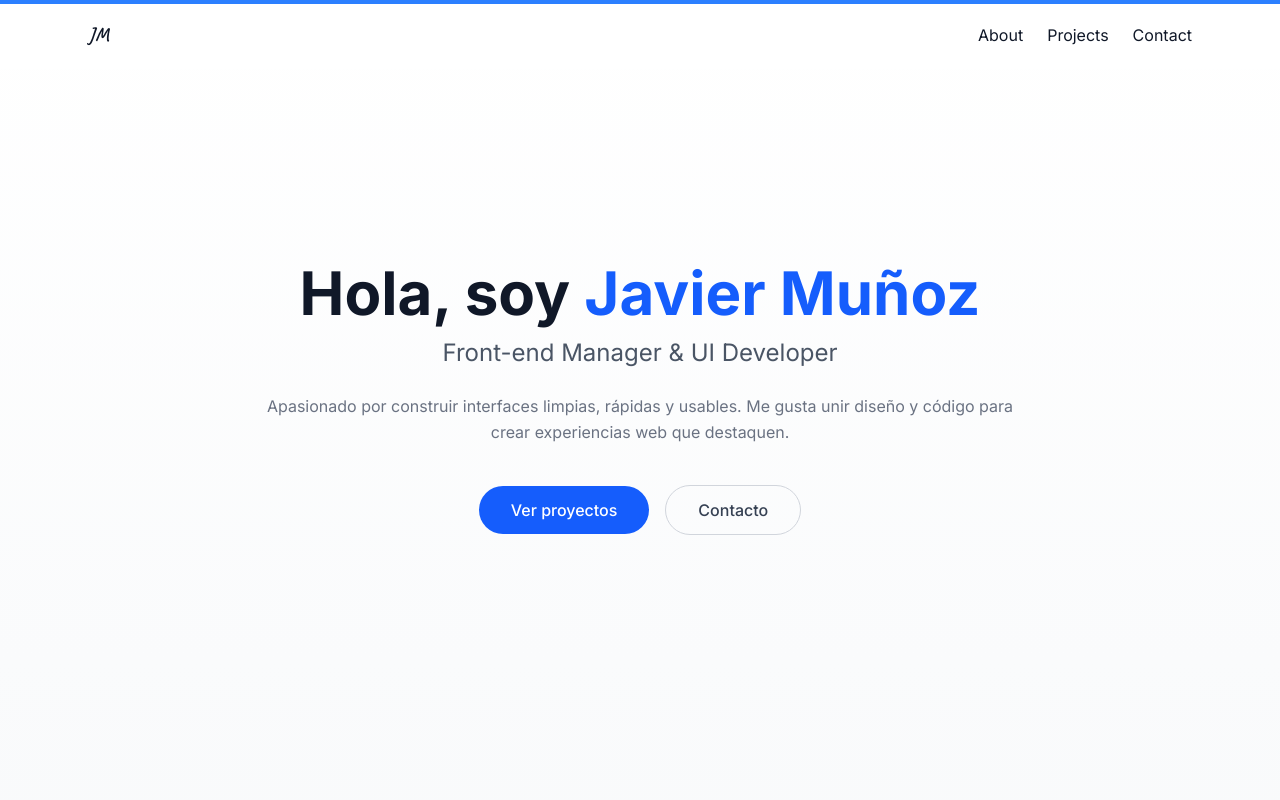
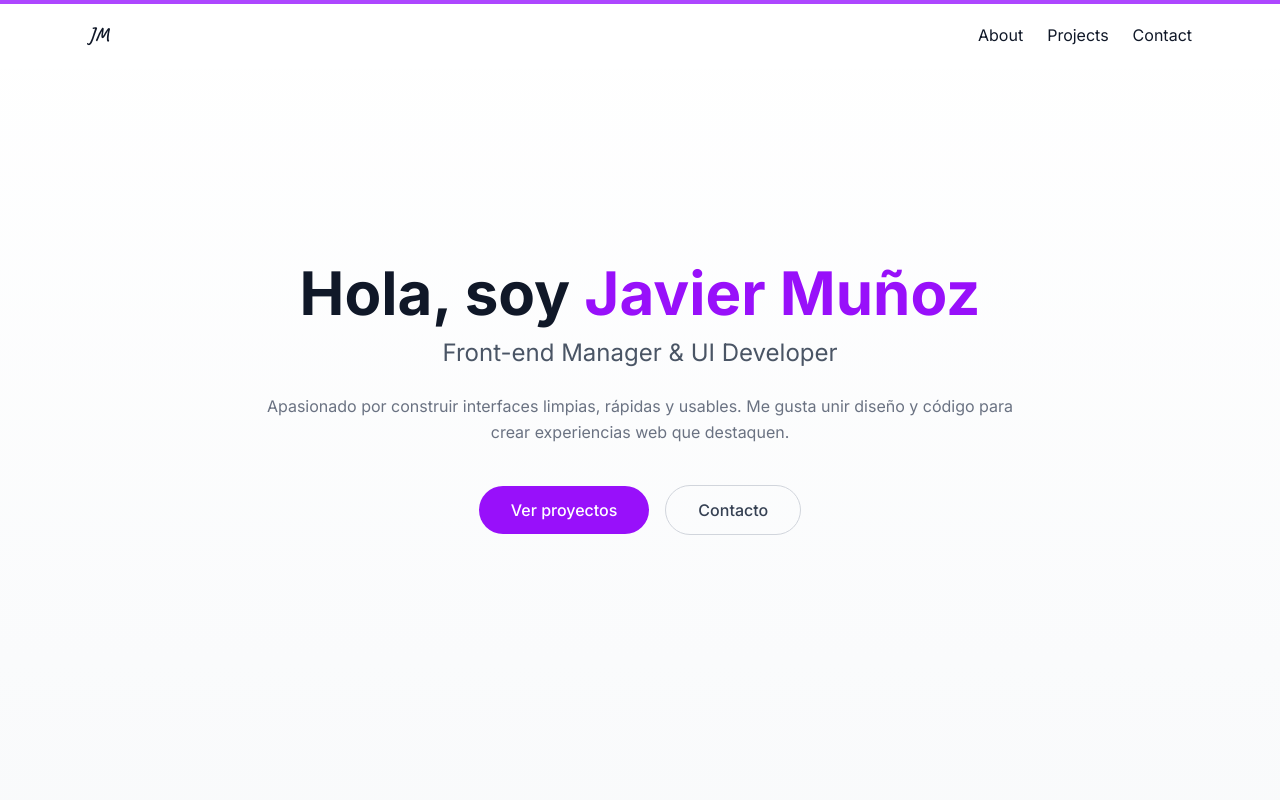
Before and after one commit to javier-munoz-rodelgo/portfolio, a Next.js app: page / in a window 1280 px wide. Shown: the top 800 px of the page. Built offline with nearby package versions, Linux system fonts and the light colour scheme.

Commit message:
feat: change blur for purple theme

```diff
--- a/app/components/Contact.tsx
+++ b/app/components/Contact.tsx
@@ -39,7 +39,7 @@ export default function ContactPage() {
               value={form.name}
               onChange={handleChange}
               required
-              className="w-full border border-gray-300 rounded-lg px-4 py-2 focus:outline-none focus:ring-2 focus:ring-blue-500"
+              className="w-full border border-gray-300 rounded-lg px-4 py-2 focus:outline-none focus:ring-2 focus:ring-purple-500"
             />
           </div>
           <div>
@@ -53,7 +53,7 @@ export default function ContactPage() {
               value={form.email}
               onChange={handleChange}
               required
-              className="w-full border border-gray-300 rounded-lg px-4 py-2 focus:outline-none focus:ring-2 focus:ring-blue-500"
+              className="w-full border border-gray-300 rounded-lg px-4 py-2 focus:outline-none focus:ring-2 focus:ring-purple-500"
             />
           </div>
           <div>
@@ -67,12 +67,12 @@ export default function ContactPage() {
               value={form.message}
               onChange={handleChange}
               required
-              className="w-full border border-gray-300 rounded-lg px-4 py-2 focus:outline-none focus:ring-2 focus:ring-blue-500"
+              className="w-full border border-gray-300 rounded-lg px-4 py-2 focus:outline-none focus:ring-2 focus:ring-purple-500"
             />
           </div>
           <button
             type="submit"
-            className="bg-blue-600 text-white px-8 py-3 rounded-full font-medium hover:bg-blue-700 transition-colors w-full"
+            className="bg-purple-600 text-white px-8 py-3 rounded-full font-medium hover:bg-purple-700 transition-colors w-full"
           >
             Enviar mensaje
           </button>
--- a/app/components/Header.tsx
+++ b/app/components/Header.tsx
@@ -31,13 +31,13 @@ export default function Header() {
         </span>
 
         <div className="flex gap-6">
-          <Link href="#about" className="hover:text-blue-600">
+          <Link href="#about" className="hover:text-purple-600">
             About
           </Link>
-          <Link href="#projects" className="hover:text-blue-600">
+          <Link href="#projects" className="hover:text-purple-600">
             Projects
           </Link>
-          <Link href="#contact" className="hover:text-blue-600">
+          <Link href="#contact" className="hover:text-purple-600">
             Contact
           </Link>
         </div>
--- a/app/components/Hero.tsx
+++ b/app/components/Hero.tsx
@@ -18,7 +18,7 @@ export default function Hero() {
       >
         {/* Nombre */}
         <h1 className="text-5xl sm:text-6xl font-bold text-gray-900 mb-4 leading-14">
-          Hola, soy <span className="text-blue-600">Javier Muñoz</span>
+          Hola, soy <span className="text-purple-600">Javier Muñoz</span>
         </h1>
 
         {/* Rol o especialidad */}
@@ -51,7 +51,7 @@ export default function Hero() {
         >
           <Link
             href="#projects"
-            className="bg-blue-600 text-white px-8 py-3 rounded-full font-medium hover:bg-blue-700 transition-colors w-full md:w-auto"
+            className="bg-purple-600 text-white px-8 py-3 rounded-full font-medium hover:bg-purple-700 transition-colors w-full md:w-auto"
           >
             Ver proyectos
           </Link>
--- a/app/components/ScrollProgress.tsx
+++ b/app/components/ScrollProgress.tsx
@@ -7,7 +7,7 @@ export default function ScrollProgress() {
 
   return (
     <motion.div
-      className="fixed top-0 left-0 right-0 h-1 bg-blue-500 z-[999]"
+      className="fixed top-0 left-0 right-0 h-1 bg-purple-500 z-[999]"
       style={{ scaleX: scrollYProgress, transformOrigin: "0%" }}
     />
   );
--- a/app/components/ScrollToTop.tsx
+++ b/app/components/ScrollToTop.tsx
@@ -18,7 +18,7 @@ export default function ScrollToTop() {
         onClick={() => window.scrollTo({ top: 0, behavior: "smooth" })}
         initial={{ opacity: 0 }}
         animate={{ opacity: 1 }}
-        className="fixed bottom-5 right-5 transition-colors duration-500 bg-blue-600 hover:bg-blue-700 text-white p-3 rounded-full shadow-lg w-12 h-12 flex items-center justify-center cursor-pointer"
+        className="fixed bottom-5 right-5 transition-colors duration-500 bg-purple-600 hover:bg-purple-700 text-white p-3 rounded-full shadow-lg w-12 h-12 flex items-center justify-center cursor-pointer"
       >
         <span className="material-symbols-rounded">north</span>
       </motion.button>
```
